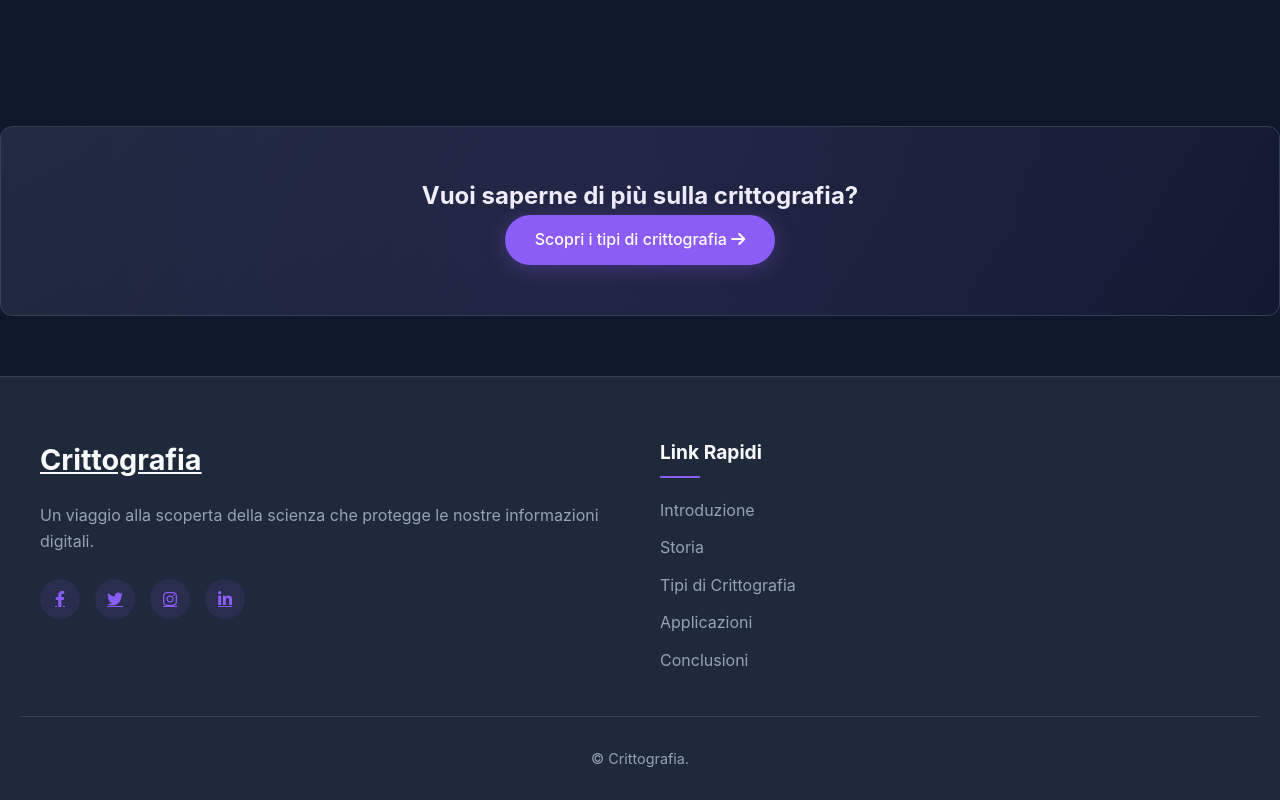
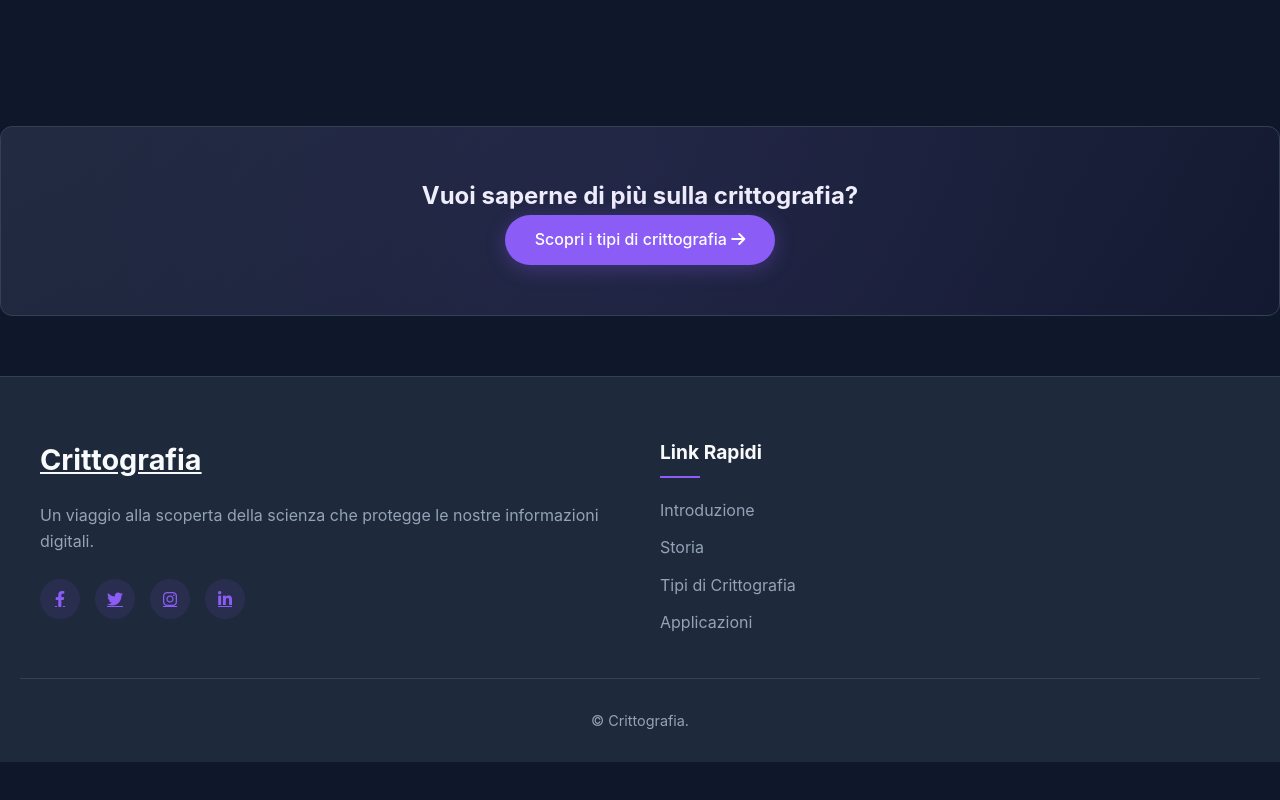
Before and after one commit to keygioooo/cry, a plain HTML site: page applicazioni.html in a window 1280 px wide. Shown: the part 5501-6301 px from the top of the page. After the commit the page ends 6263 px from the top, so only its background shows below. Drawn offline with Linux system fonts and the light colour scheme.

Commit message:
Update applicazioni.html

```diff
--- a/applicazioni.html
+++ b/applicazioni.html
@@ -500,7 +500,6 @@
                     <li><a href="storia.html">Storia</a></li>
                     <li><a href="tipi.html">Tipi di Crittografia</a></li>
                     <li><a href="applicazioni.html">Applicazioni</a></li>
-                    <li><a href="conclusioni.html">Conclusioni</a></li>
                 </ul>
             </div>
         </div>
```
